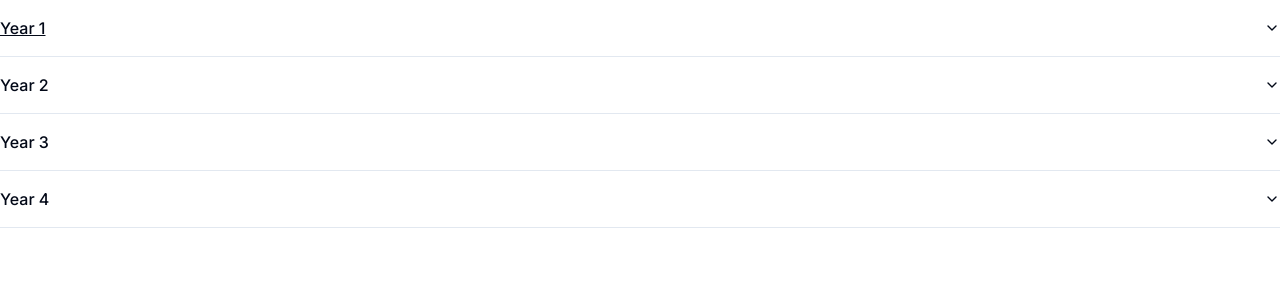
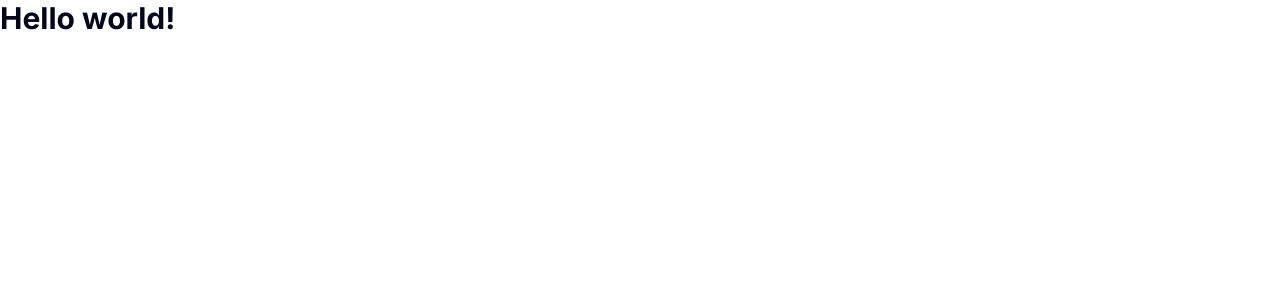
Before and after one commit to arfazhxss/course-planner, a Next.js app: page / in a window 1280 px wide. Shown: the top 300 px of the page. Built offline with nearby package versions, Linux system fonts and the light colour scheme.

Commit message:
Update page.tsx

```diff
--- a/src/app/page.tsx
+++ b/src/app/page.tsx
@@ -1,7 +1,7 @@
-import YearAccordion from "@/app/dashboard/year-accordion"
-
 export default function Home() {
   return (
-    <YearAccordion />
+    <main>
+      <h1 className="text-3xl font-bold">Hello world!</h1>
+    </main>
   );
 }
```
